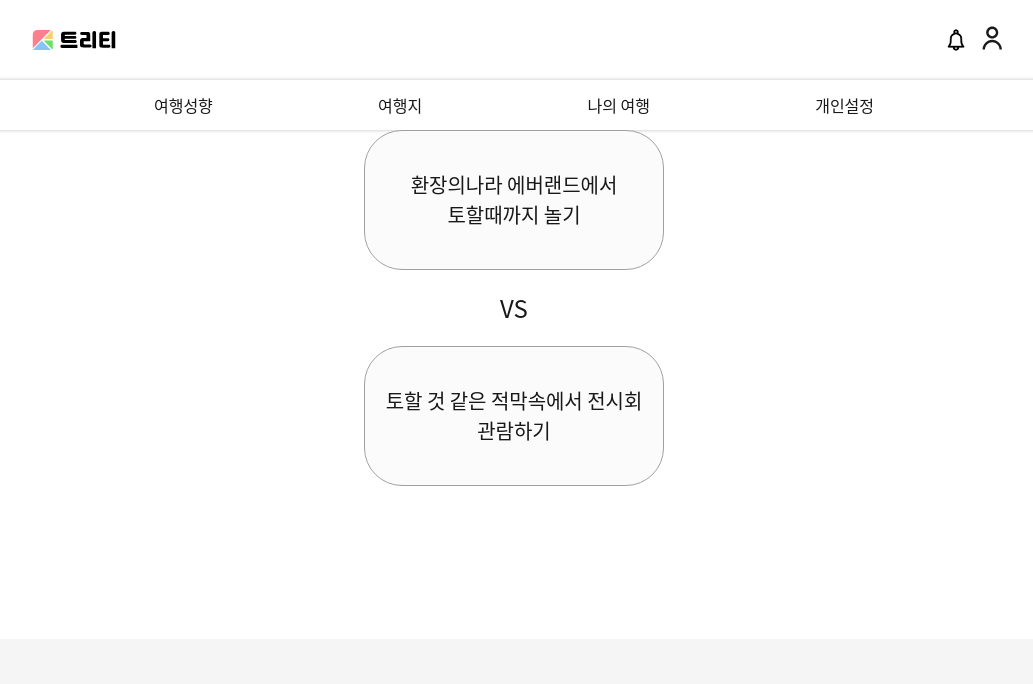
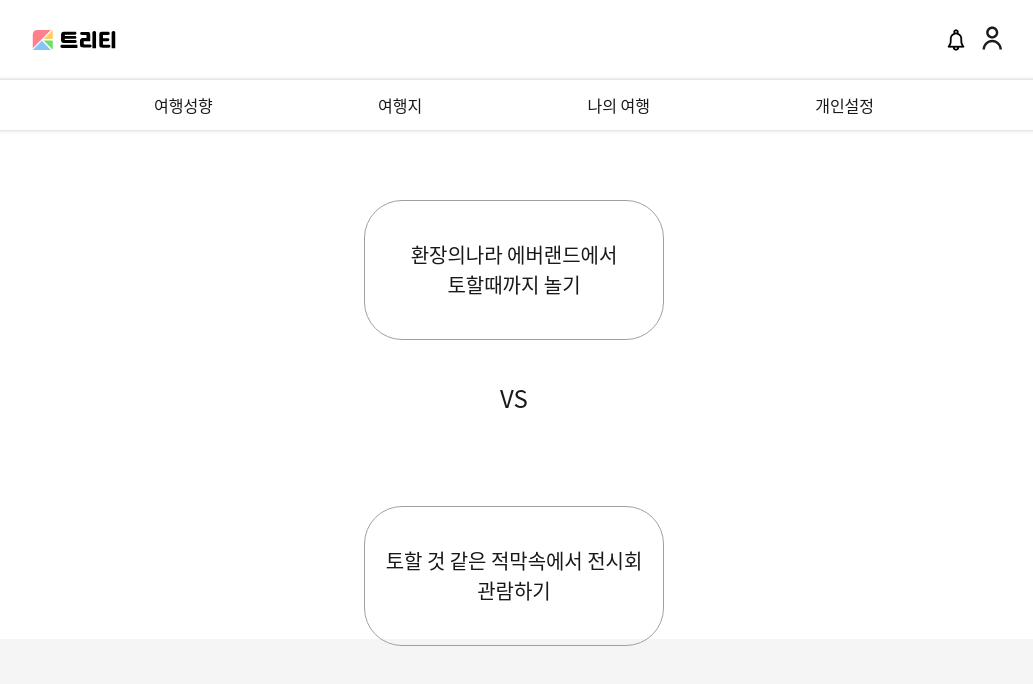
Before and after one commit to CodingWasabi/trti_frontend, a React app: page /tendency in a window 1280 px wide. Shown: the top 684 px of the page, without its empty margins (126-1159 px from the left). Built offline with nearby package versions, Linux system fonts and the light colour scheme.

Commit message:
fix: questionBox
1. 아이콘을 visibility로 처리
2. QuestionBox에 pointer 추가
3. backgroundColor를 직접 명시
4. onClick 추가
#21

```diff
--- a/src/components/atomic/molecules/QuestionBox/index.tsx
+++ b/src/components/atomic/molecules/QuestionBox/index.tsx
@@ -6,21 +6,24 @@
 
 export interface IQuestionBoxProps {
   clicked: boolean;
+  backgroundColor: string;
+  onClick: () => void;
 }
 
 interface IQuestionComponentProps extends IQuestionBoxProps {
   children: React.ReactNode;
 }
 
-const QuestionBox = ({ clicked, children }: IQuestionComponentProps) => {
+const QuestionBox = ({ clicked, backgroundColor, onClick, children }: IQuestionComponentProps) => {
   return (
     <Wrapper>
-      {clicked && (
-        <IconWrapper>
-          <CheckCircle />
-        </IconWrapper>
-      )}
-      <QuestionBoxWrapper clicked={clicked}>{children}</QuestionBoxWrapper>
+      <IconWrapper clicked={clicked}>
+        <CheckCircle />
+      </IconWrapper>
+
+      <QuestionBoxWrapper clicked={clicked} backgroundColor={backgroundColor} onClick={onClick}>
+        {children}
+      </QuestionBoxWrapper>
     </Wrapper>
   );
 };
--- a/src/components/atomic/molecules/QuestionBox/style.ts
+++ b/src/components/atomic/molecules/QuestionBox/style.ts
@@ -5,16 +5,23 @@
 import { Theme } from '@/theme/Theme';
 
 export const Wrapper = styled.div`
+  display: flex;
+  flex-direction: column;
+  align-items: center;
+
   max-width: 300px;
   width: 100%;
 `;
 
-export const IconWrapper = styled.div`
+export const IconWrapper = styled.div<{ clicked: boolean }>`
+  visibility: ${(props) => (props.clicked ? 'visible' : 'hidden')};
   position: relative;
   top: 15px;
 `;
 
 export const QuestionBoxWrapper = styled.div<IQuestionBoxProps>`
+  cursor: pointer;
+
   display: flex;
   align-items: center;
   justify-content: center;
@@ -26,7 +33,7 @@
 
   word-break: keep-all;
 
-  background-color: ${(props) => (props.clicked ? Theme.B_2 : Theme.B_1)};
+  background-color: ${(props) => props.backgroundColor};
   border: ${(props) => (props.clicked ? `4px solid ${Theme.M_1}` : `0.5px solid ${Theme.F_2}`)};
   border-radius: 38px;
 `;
```
